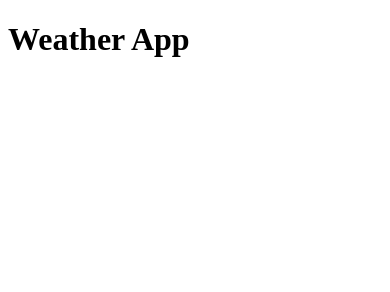
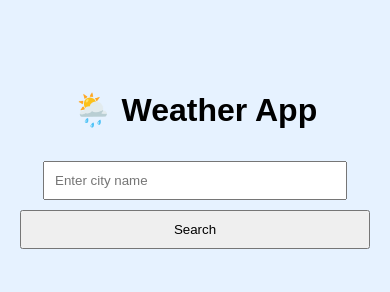
Before and after one commit to shinyore/weather-dashboard-app, a plain HTML site: page index.html in a window 390 px wide. Drawn offline with Linux system fonts and the light colour scheme.

Commit message:
milestone 2 done

```diff
--- a/index.html
+++ b/index.html
@@ -1,12 +1,21 @@
 <!DOCTYPE html>
-<html lang="en">
+<html>
 <head>
-  <meta charset="UTF-8">
-  <meta name="viewport" content="width=device-width, initial-scale=1.0">
-  <title>Document</title>
+  <title>Weather App</title>
+  <link rel="stylesheet" href="style.css">
 </head>
 <body>
-  <h1>Weather App</h1>
 
+  <div class="container">
+    <h1>🌦️ Weather App</h1>
+
+    <input type="text" id="city" placeholder="Enter city name">
+    <button onclick="getWeather()">Search</button>
+
+    <div id="loading" class="hidden">Loading...</div>
+    <div id="result"></div>
+  </div>
+
+  <script src="script.js"></script>
 </body>
 </html>
--- a/script.js
+++ b/script.js
@@ -0,0 +1,49 @@
+const API_KEY = "a234b81284aafc22e3e03a417e02d21f";
+
+async function getWeather() {
+  const city = document.getElementById("city").value.trim();
+  const result = document.getElementById("result");
+  const loading = document.getElementById("loading");
+
+  if (city === "") {
+    alert("Please enter a city name");
+    return;
+  }
+
+
+  loading.classList.remove("hidden");
+  result.innerHTML = "";
+
+  try {
+
+    const response = await fetch(
+      `https://api.openweathermap.org/data/2.5/weather?q=${city}&appid=${API_KEY}&units=metric`
+    );
+
+    const data = await response.json();
+
+    console.log(data);
+
+
+    if (data.cod == 404) {
+      result.innerHTML = `<p>❌ City not found</p>`;
+    } else if (data.cod == 401) {
+      result.innerHTML = `<p>❌ Invalid API Key</p>`;
+    } else {
+
+      result.innerHTML = `
+        <h2>${data.name}</h2>
+        <p>🌡️ Temperature: ${data.main.temp} °C</p>
+        <p>☁️ Weather: ${data.weather[0].main}</p>
+        <p>💧 Humidity: ${data.main.humidity}%</p>
+        <p>🌬️ Wind Speed: ${data.wind.speed} m/s</p>
+      `;
+    }
+
+  } catch (error) {
+    result.innerHTML = `<p>⚠️ Error fetching data</p>`;
+  }
+
+
+  loading.classList.add("hidden");
+}
--- a/style.css
+++ b/style.css
@@ -1,44 +1,39 @@
 body {
   font-family: Arial;
-  background: #f0f8ff;
   margin: 0;
+  background: #e6f2ff;
 }
 
 .container {
   text-align: center;
+  padding: 20px;
   margin-top: 50px;
-  padding: 20px;
 }
 
 input {
   padding: 10px;
-  width: 200px;
+  width: 250px;
   max-width: 80%;
 }
 
 button {
   padding: 10px;
   cursor: pointer;
-  margin-left: 10px;
 }
 
 #result {
   margin-top: 20px;
+  font-size: 18px;
 }
 
 .hidden {
   display: none;
 }
 
-/* 📱 Mobile Responsive */
+
 @media (max-width: 600px) {
-  input {
+  input, button {
     width: 100%;
-    margin-bottom: 10px;
-  }
-
-  button {
-    width: 100%;
-    margin-left: 0;
+    margin-top: 10px;
   }
 }
```
